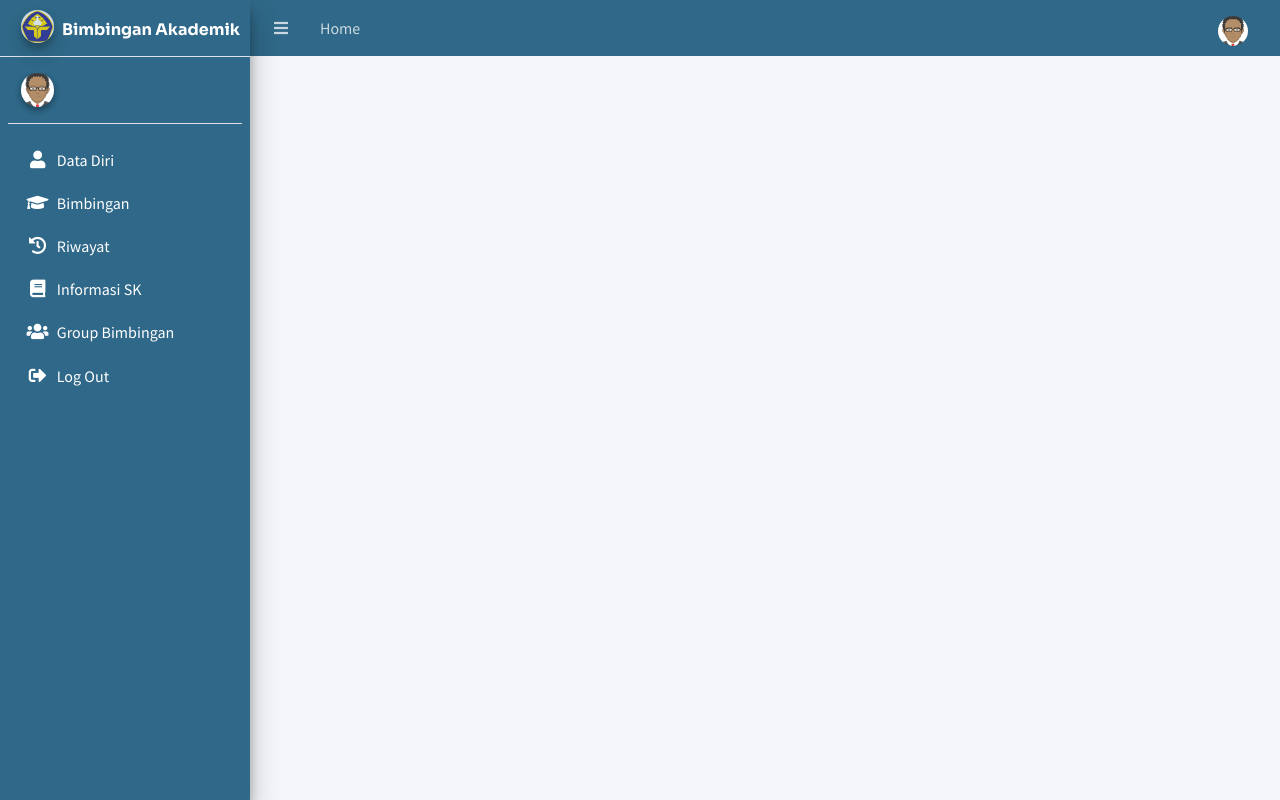
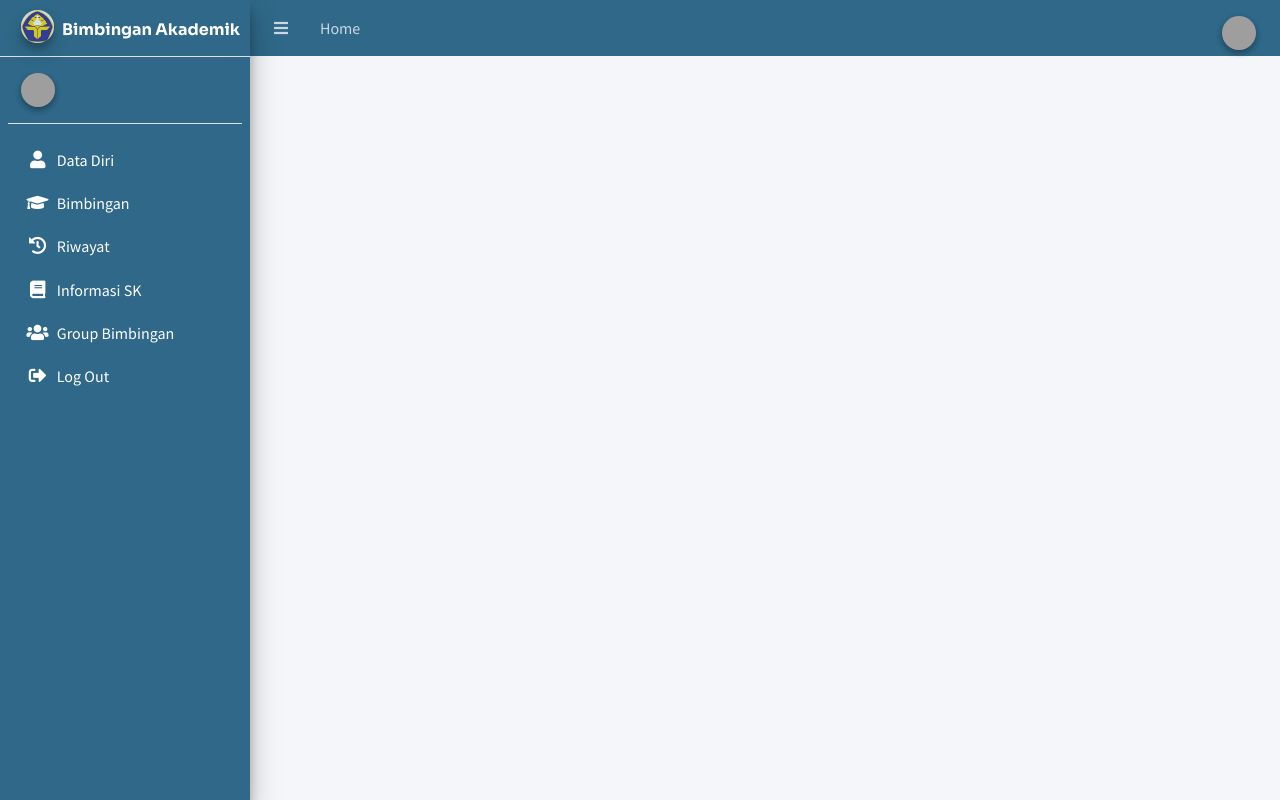
Before and after one commit to MrZwen/BimbinganAkademik, a CodeIgniter app: the page made by application/views/Dosen/tampilanDosen.php in a window 1280 px wide. Run offline with CodeIgniter, Linux system fonts and the light colour scheme; data that the repository does not hold is empty; some libraries are stand-ins or nearby versions; grey boxes are pictures that could not be loaded.

Commit message:
uploadfotodosen

```diff
--- a/application/views/Dosen/tampilanDosen.php
+++ b/application/views/Dosen/tampilanDosen.php
@@ -41,7 +41,7 @@
     <!-- Right navbar links -->
     <ul class="profile-user navbar-nav ml-auto">
       <li class="nama-user nav-link">
-        <img src="<?= base_url('assets/dist/img/avatar.png') ?>" class="profile img-circle mx-2">
+      <img src="<?php echo base_url().'gambar/'.$user->gambar ?>" class="rounded-circle elevation-2" alt="User Image" style="width:34px;height:34px">
         <!-- Menampilkan nama yang da pada table mahasiswa -->
         <a class="user-image text-white" href=""><?= $this->session->userdata('NamaDosen') ?></a>
       </li>
@@ -61,7 +61,7 @@
         <!-- Sidebar user panel (optional) -->
         <div class="user-panel mt-3 pb-3 mb-3 d-flex">
           <div class="image">
-            <img src="<?= base_url('assets/dist/img/avatar.png') ?>" class="img-circle elevation-2" alt="User Image">
+          <img src="<?php echo base_url().'gambar/'.$user->gambar ?>" class="rounded-circle elevation-2" alt="User Image" style="width:34px;height:34px">
           </div>
           <div class="info">
             <!-- Menampilkan nama yang da pada table mahasiswa -->
```
Also changed, not shown: gambar/download.jpg (added), gambar/download1.jpg (added).
